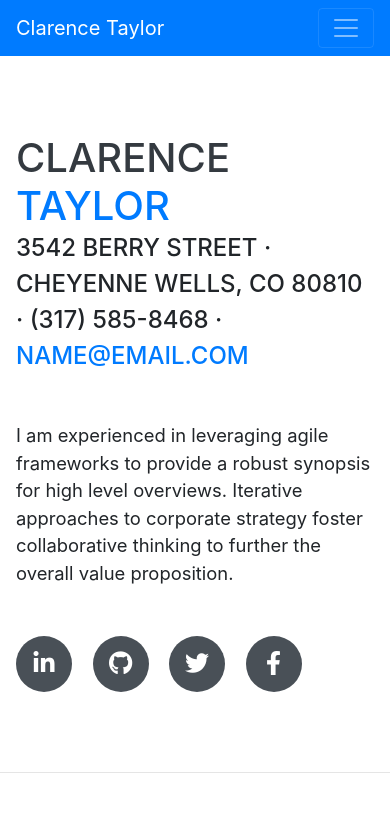
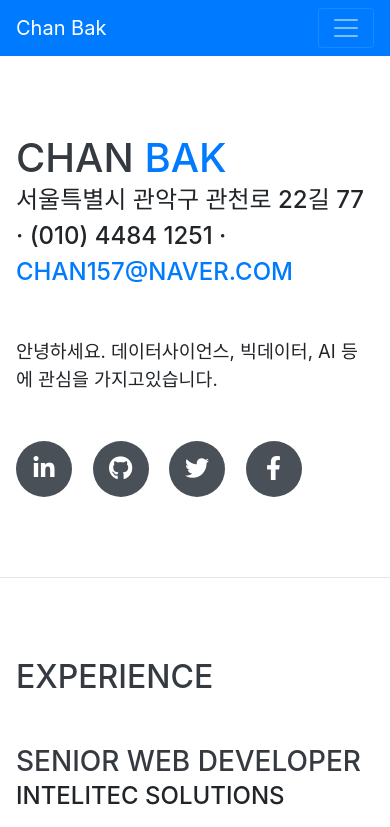
Before and after one commit to chan157/chan157.github.io, a website with bundled scripts: page index.html in a window 390 px wide. Shown: the top 827 px of the page. Built offline with nearby package versions, Linux system fonts and the light colour scheme; a web font is replaced by a local one.

Commit message:
Update Intoduction

```diff
--- a/css/resume.css
+++ b/css/resume.css
@@ -160,17 +160,17 @@ section.resume-section .resume-item .resume-date {
 }
 
 .bg-primary {
-  background-color: #BD5D38 !important;
+  background-color: #59adf1 !important;
 }
 
 .text-primary {
-  color: #BD5D38 !important;
+  color: #59adf1 !important;
 }
 
 a {
-  color: #BD5D38;
+  color: #59adf1;
 }
 
 a:hover, a:focus, a:active {
-  color: #824027;
+  color: #59adf1;
 }
--- a/index.html
+++ b/index.html
@@ -1,5 +1,5 @@
 <!DOCTYPE html>
-<html lang="en">
+<html lang="ko">
 
 <head>
 
@@ -8,7 +8,7 @@
   <meta name="description" content="">
   <meta name="author" content="">
 
-  <title>Resume - Start Bootstrap Theme</title>
+  <title>찬이의 포트폴리오</title>
 
   <!-- Bootstrap core CSS -->
   <link href="vendor/bootstrap/css/bootstrap.min.css" rel="stylesheet">
@@ -19,7 +19,7 @@
   <link href="vendor/fontawesome-free/css/all.min.css" rel="stylesheet">
 
   <!-- Custom styles for this template -->
-  <link href="css/resume.min.css" rel="stylesheet">
+  <link href="css/resume.css" rel="stylesheet">
 
 </head>
 
@@ -27,7 +27,7 @@
 
   <nav class="navbar navbar-expand-lg navbar-dark bg-primary fixed-top" id="sideNav">
     <a class="navbar-brand js-scroll-trigger" href="#page-top">
-      <span class="d-block d-lg-none">Clarence Taylor</span>
+      <span class="d-block d-lg-none">Chan Bak</span>
       <span class="d-none d-lg-block">
         <img class="img-fluid img-profile rounded-circle mx-auto mb-2" src="img/profile.jpg" alt="">
       </span>
@@ -63,13 +63,13 @@
 
     <section class="resume-section p-3 p-lg-5 d-flex align-items-center" id="about">
       <div class="w-100">
-        <h1 class="mb-0">Clarence
-          <span class="text-primary">Taylor</span>
+        <h1 class="mb-0">Chan
+          <span class="text-primary">Bak</span>
         </h1>
-        <div class="subheading mb-5">3542 Berry Street · Cheyenne Wells, CO 80810 · (317) 585-8468 ·
-          <a href="mailto:name@email.com">name@email.com</a>
+        <div class="subheading mb-5">서울특별시 관악구 관천로 22길 77 · (010) 4484 1251 ·
+          <a href="mailto:name@email.com">chan157@naver.com</a>
         </div>
-        <p class="lead mb-5">I am experienced in leveraging agile frameworks to provide a robust synopsis for high level overviews. Iterative approaches to corporate strategy foster collaborative thinking to further the overall value proposition.</p>
+        <p class="lead mb-5">안녕하세요. 데이터사이언스, 빅데이터, AI 등에 관심을 가지고있습니다.</p>
         <div class="social-icons">
           <a href="#">
             <i class="fab fa-linkedin-in"></i>
```
Also changed, not shown: 1 other file.
